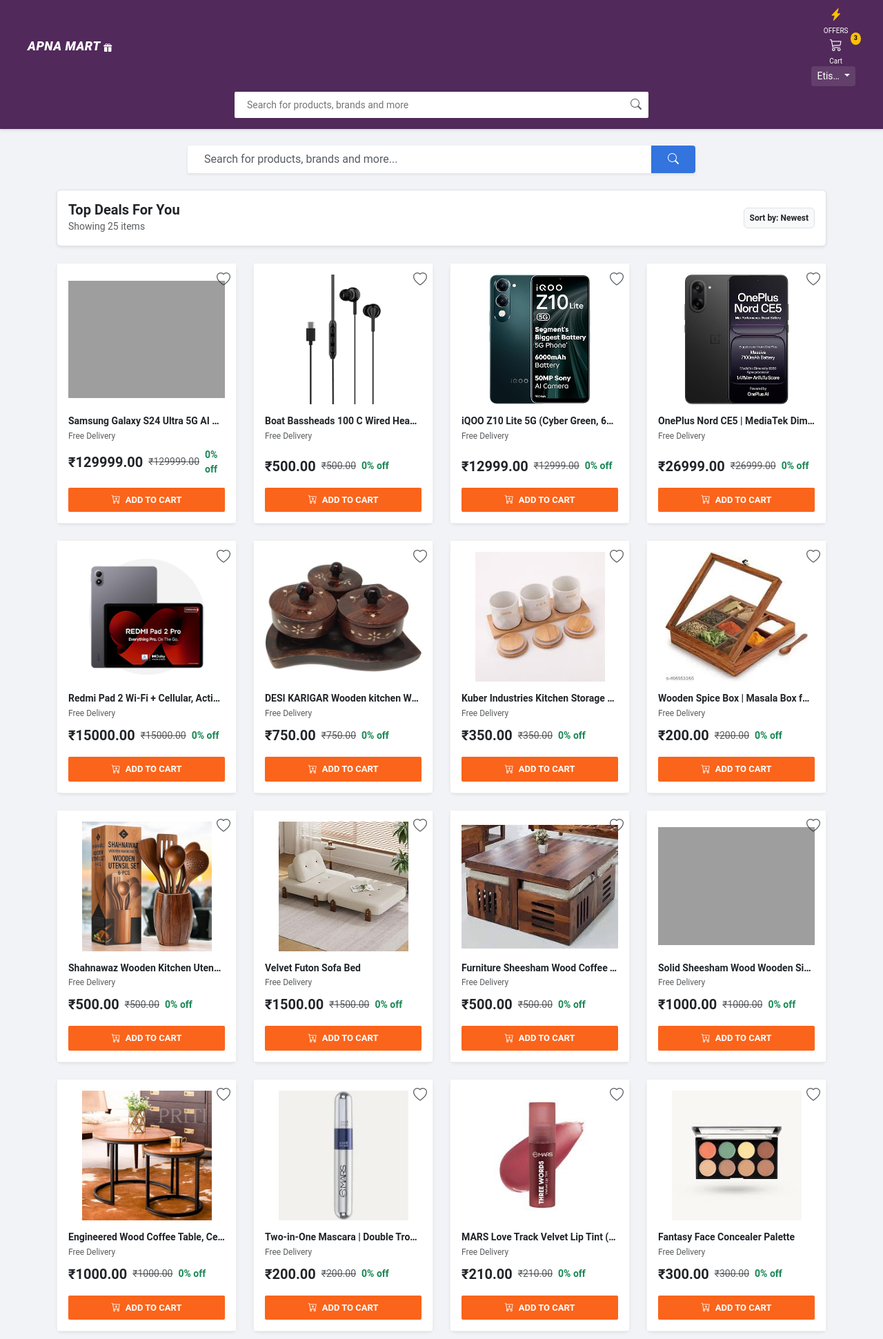
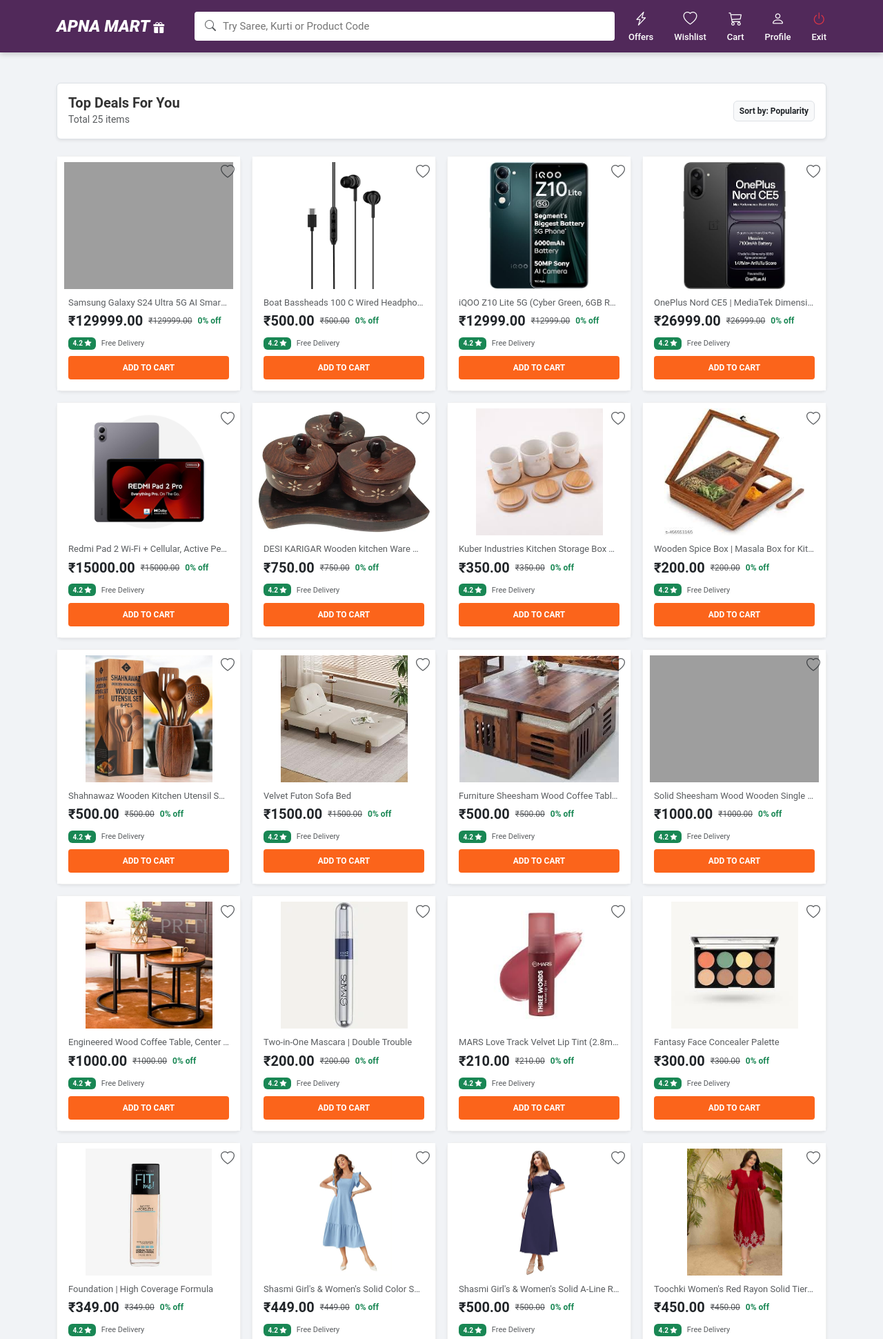
Before and after one commit to etishagodle14-a11y/shopping-website, a Django app: page /products/ in a window 1280 px wide. Shown: the top 1941 px of the page at 69% size. Run offline with Django 5.2, Linux system fonts and the light colour scheme; a user stored in the database is signed in; data comes from the database, SQL or seed files in the repository; grey boxes are pictures that could not be loaded.

Commit message:
Base layout final perfect

```diff
--- a/ebook/templates/ebook/all_products.html
+++ b/ebook/templates/ebook/all_products.html
@@ -2,16 +2,34 @@
 {% load static %}
 
 {% block content %}
-<div class="container mt-4">
-    <div class="row mb-4">
-        <div class="col-md-8 mx-auto">
+<div class="container mt-4 pb-5">
+
+    {% if request.GET.mode == 'categories' %}
+    <div class="category-section animate__animated animate__fadeIn">
+        <h5 class="fw-bold mb-4" style="color: #51295a; border-left: 4px solid #51295a; padding-left: 10px;">Shop by Category</h5>
+        <div class="row row-cols-3 row-cols-md-4 row-cols-lg-6 g-4">
+            {% for cat in categories %}
+            <div class="col text-center">
+                <a href="?category={{ cat.name }}" class="text-decoration-none text-dark">
+                    <div class="category-circle mx-auto mb-2 shadow-sm"
+                         style="width: 85px; height: 85px; border-radius: 50%; overflow: hidden; border: 2px solid #51295a; background: white; transition: 0.3s;">
+                        <img src="{{ cat.image.url }}" style="width: 100%; height: 100%; object-fit: cover;">
+                    </div>
+                    <span style="font-size: 13px; font-weight: 600; color: #333;">{{ cat.name }}</span>
+                </a>
+            </div>
+            {% endfor %}
+        </div>
+    </div>
+
+    {% else %}
+
+    <div class="row mb-4 d-md-none"> <div class="col-12">
             <form action="{% url 'all_products' %}" method="GET" class="d-flex shadow-sm">
                 <input type="text" name="q" class="form-control border-0 py-2 ps-4"
-                       placeholder="Search for products, brands and more..."
-                       value="{{ query|default:'' }}"
+                       placeholder="Search for products..." value="{{ query|default:'' }}"
                        style="border-radius: 4px 0 0 4px;">
-                <button type="submit" class="btn btn-primary px-4"
-                        style="background-color: #3374deff; border: none; border-radius: 0 4px 4px 0;">
+                <button type="submit" class="btn text-white px-4" style="background-color: #51295a; border-radius: 0 4px 4px 0;">
                     <i class="bi bi-search"></i>
                 </button>
             </form>
@@ -22,28 +40,31 @@
         <div class="col-12">
             <div class="d-flex justify-content-between align-items-center mb-4 bg-white p-3 rounded shadow-sm border">
                 <div>
-                    <h5 class="fw-bold mb-0">
-                        {% if query %} Search Results for "{{ query }}" {% else %} Top Deals For You {% endif %}
+                    <h5 class="fw-bold mb-0" style="color: #333;">
+                        {% if query %} Results for "{{ query }}"
+                        {% elif request.GET.category %} {{ request.GET.category }}
+                        {% else %} Top Deals For You {% endif %}
                     </h5>
-                    <small class="text-muted">Showing {{ products|length }} items</small>
+                    <small class="text-muted">Total {{ products|length }} items</small>
                 </div>
                 <div class="d-none d-md-block">
-                    <span class="badge bg-light text-dark border p-2">Sort by: Newest</span>
+                    <span class="badge bg-light text-dark border p-2">Sort by: Popularity</span>
                 </div>
             </div>
 
-            <div class="row row-cols-1 row-cols-sm-2 row-cols-md-3 row-cols-lg-4 g-4">
+            <div class="row row-cols-2 row-cols-md-3 row-cols-lg-4 g-3">
                 {% for product in products %}
                 <div class="col">
                     <div class="card h-100 border-0 shadow-sm product-card" style="border-radius: 8px; border: 1px solid #f0f0f0 !important;">
 
-                        <div class="p-3 bg-white d-flex align-items-center justify-content-center" style="height: 220px; position: relative;">
+                        <div class="p-2 bg-white d-flex align-items-center justify-content-center" style="height: 200px; position: relative;">
+                            <a href="{% url 'product_detail' product.id %}" class="w-100 h-100">
                                 {% if product.image %}
                                     <img src="{{ product.image.url }}" class="img-fluid h-100 w-100" style="object-fit: contain;">
                                 {% else %}
                                     <img src="https://via.placeholder.com/200" class="img-fluid h-100 w-100" style="object-fit: contain;">
                                 {% endif %}
-
+                            </a>
                             <div class="position-absolute top-0 end-0 p-2">
                                 <a href="{% url 'add_to_wishlist' product.id %}" class="text-decoration-none">
                                     <i class="bi bi-heart text-muted fs-5"></i>
@@ -51,23 +72,28 @@
                             </div>
                         </div>
 
-                        <div class="card-body d-flex flex-column pt-0 bg-white">
-                            <h6 class="text-truncate fw-bold mb-1" title="{{ product.name }}" style="font-size: 14px;">
+                        <div class="card-body d-flex flex-column pt-1 bg-white">
+                            <h6 class="text-truncate text-muted mb-1" style="font-size: 13px; font-weight: 400;">
                                 {{ product.name }}
                             </h6>
-                            <p class="small text-muted mb-2" style="font-size: 12px;">Free Delivery</p>
 
-                            <div class="mt-auto">
-                                <div class="d-flex align-items-center gap-2 mb-3">
+                            <div class="d-flex align-items-center gap-2 mb-1">
                                 <span class="fw-bold fs-5">₹{{ product.price }}</span>
                                 {% if product.old_price %}
-                                    <del class="text-muted small">₹{{ product.old_price }}</del>
-                                    <span class="text-success small fw-bold">{{ product.get_discount }}% off</span>
+                                <del class="text-muted" style="font-size: 12px;">₹{{ product.old_price }}</del>
+                                <span class="text-success fw-bold" style="font-size: 12px;">{{ product.get_discount }}% off</span>
                                 {% endif %}
                             </div>
 
-                                <a href="{% url 'add_to_cart' product.id %}" class="btn btn-primary w-100 fw-bold border-0 py-2" style="background-color: #fb641b; border-radius: 2px; font-size: 13px;">
-                                    <i class="bi bi-cart-plus me-1"></i> ADD TO CART
+                            <div class="mb-2">
+                                <span class="badge bg-success" style="font-size: 10px;">4.2 <i class="bi bi-star-fill"></i></span>
+                                <small class="text-muted ms-1" style="font-size: 11px;">Free Delivery</small>
+                            </div>
+
+                            <div class="mt-auto">
+                                <a href="{% url 'add_to_cart' product.id %}" class="btn w-100 fw-bold border-0"
+                                   style="background-color: #fb641b; color: white; border-radius: 4px; font-size: 12px; padding: 8px;">
+                                    ADD TO CART
                                 </a>
                             </div>
                         </div>
@@ -76,25 +102,25 @@
                 {% empty %}
                 <div class="col-12 text-center py-5">
                     <i class="bi bi-search fs-1 text-muted"></i>
-                    <h4 class="mt-3">Afsos! "{{ query }}" ke liye kuch nahi mila.</h4>
-                    <p class="text-muted">Kripya spelling check karein ya kuch aur search karein.</p>
-                    <a href="{% url 'all_products' %}" class="btn btn-primary mt-2">See All Products</a>
+                    <h4 class="mt-3">Afsos! Kuch nahi mila.</h4>
+                    <a href="{% url 'all_products' %}" class="btn btn-primary mt-2" style="background: #51295a; border: none;">Show All</a>
                 </div>
                 {% endfor %}
             </div>
         </div>
     </div>
+    {% endif %}
 </div>
 
 <style>
-    .product-card { transition: all 0.3s ease; }
+    .product-card { transition: all 0.2s ease-in-out; }
     .product-card:hover {
-        transform: translateY(-8px);
-        box-shadow: 0 15px 30px rgba(0,0,0,0.12) !important;
+        transform: translateY(-5px);
+        box-shadow: 0 10px 20px rgba(0,0,0,0.1) !important;
     }
-    .form-control:focus {
-        box-shadow: none;
-        border: 1px solid #2874f0;
+    .category-circle:hover {
+        transform: scale(1.05);
+        border-color: #ffc107 !important;
     }
 </style>
 {% endblock %}
--- a/ebook/templates/ebook/base.html
+++ b/ebook/templates/ebook/base.html
@@ -9,210 +9,123 @@
     <link rel="stylesheet" href="https://cdn.jsdelivr.net/npm/bootstrap-icons@1.11.1/font/bootstrap-icons.css">
 
     <style>
-        /* General Body Settings */
-        body {
-            background-color: #f1f3f6;
-            font-family: Roboto, Arial, sans-serif;
-            margin: 0;
-        }
+        body { background-color: #f1f3f6; font-family: Roboto, Arial, sans-serif; margin: 0; }
 
-        /* Purple Header Container */
+        /* Fixed Purple Header */
         .fk-navbar {
             background-color: #51295a;
-            padding: 8px 12px;
+            padding: 12px 0;
             position: sticky;
             top: 0;
             z-index: 1000;
-            box-shadow: 0 2px 4px rgba(0,0,0,0.1);
+            box-shadow: 0 2px 8px rgba(0,0,0,0.2);
         }
 
-        /* Desktop Layout Fixes (Laptop par content center rahega) */
-        @media (min-width: 992px) {
-            .fk-navbar .container {
-                max-width: 1200px;
-            }
-            .search-container {
-                max-width: 600px; /* Search bar zyada lamba nahi hoga */
-                margin: 8px auto !important; /* Center align */
-            }
-        }
-
-        .nav-top-row {
+        /* Desktop: Everything in One Line */
+        .header-flex {
             display: flex;
             align-items: center;
             justify-content: space-between;
-            width: 100%;
+            gap: 20px;
         }
 
         .logo {
-            font-size: 18px;
+            font-size: 24px;
             font-weight: 800;
             color: white;
             text-decoration: none;
             font-style: italic;
-            letter-spacing: 0.5px;
+            min-width: 180px;
         }
+
+        .search-container {
+            background: white;
+            border-radius: 4px;
+            display: flex;
+            align-items: center;
+            padding: 0 15px;
+            height: 42px;
+            flex-grow: 1;
+            max-width: 700px;
+        }
+
+        .search-input { border: none; width: 100%; outline: none; font-size: 15px; }
+
+        .header-icons { display: flex; align-items: center; gap: 30px; }
 
         .nav-icon-item {
             color: white;
             text-decoration: none;
-            display: flex;
-            flex-direction: column;
-            align-items: center;
-            font-size: 10px;
-            margin-left: 15px;
-            position: relative;
+            text-align: center;
+            font-size: 13px;
+            font-weight: 500;
+            transition: 0.3s;
         }
+        .nav-icon-item:hover { opacity: 0.8; color: #ffc107; }
+        .nav-icon-item i { font-size: 20px; display: block; margin-bottom: 2px; }
 
-        .nav-icon-item i { font-size: 18px; margin-bottom: 2px; }
-
-        /* Search Bar */
-        .search-container {
-            background: white;
-            border-radius: 2px;
-            display: flex;
-            align-items: center;
-            margin-top: 8px;
-            padding: 0 10px;
-            height: 38px;
-            width: 100%;
-        }
-
-        .search-input {
-            border: none;
-            padding: 8px;
-            width: 100%;
-            outline: none;
-            font-size: 14px;
-            background: transparent;
-        }
-
-        .badge-count {
-            position: absolute;
-            top: -5px;
-            right: -8px;
-            font-size: 9px;
-            padding: 2px 5px;
-            background-color: #ffc107;
-            color: black;
-            border-radius: 50%;
-            font-weight: bold;
-        }
-
-        /* Meesho Style Bottom Navigation (Mobile Only) */
-        .meesho-bottom-nav {
-            display: none;
+        /* Mobile Bottom Nav Bar */
+        .bottom-nav {
             position: fixed;
             bottom: 0;
-            left: 0;
-            right: 0;
-            background: #ffffff;
+            width: 100%;
+            background: white;
+            display: none;
             justify-content: space-around;
-            padding: 8px 0;
-            box-shadow: 0 -2px 10px rgba(0,0,0,0.1);
+            padding: 10px 0;
+            box-shadow: 0 -2px 15px rgba(0,0,0,0.1);
             z-index: 2000;
             border-top: 1px solid #eee;
         }
+        .bottom-nav-item { text-decoration: none; color: #666; font-size: 11px; text-align: center; }
+        .bottom-nav-item i { font-size: 22px; display: block; }
+        .bottom-nav-item.active { color: #51295a; font-weight: bold; }
 
-        .meesho-nav-item {
-            text-decoration: none;
-            color: #555;
-            display: flex;
-            flex-direction: column;
-            align-items: center;
-            font-size: 11px;
-            font-weight: 500;
-        }
+        /* Main Content Spacing */
+        .main-body { padding-top: 20px; min-height: 80vh; }
 
-        .meesho-nav-item i { font-size: 20px; margin-bottom: 2px; }
-        .meesho-nav-item.active { color: #51295a; }
-
-        /* Responsive Fixes */
-        @media (max-width: 768px) {
-            .meesho-bottom-nav { display: flex; }
-            body { padding-bottom: 70px; } /* Bottom nav ke liye space */
-            .desktop-nav-text { display: none; } /* Header ke text hide */
-            .logo { font-size: 16px; }
-            .header-icons .nav-icon-item:not(.cart-icon) { display: none; } /* Mobile header mein sirf Cart rakhte hain kyunki niche baki options hain */
+        @media (max-width: 991px) {
+            .header-icons { display: none; }
+            .bottom-nav { display: flex; }
+            body { padding-bottom: 75px; } /* Space for bottom nav */
+            .logo { font-size: 18px; min-width: auto; }
+            .main-body { padding-top: 10px; }
         }
     </style>
 </head>
 <body>
 
 <header class="fk-navbar">
-    <div class="container p-0">
-        <div class="nav-top-row">
-            <a href="/" class="logo">
-                APNA MART <i class="bi bi-gift-fill" style="font-size: 12px;"></i>
-            </a>
+    <div class="container">
+        <div class="header-flex">
+            <a href="/" class="logo">APNA MART <i class="bi bi-gift-fill" style="font-size: 16px;"></i></a>
+
+            <form action="{% url 'all_products' %}" method="GET" class="search-container">
+                <i class="bi bi-search text-muted me-2"></i>
+                <input type="text" name="q" class="search-input" placeholder="Try Saree, Kurti or Product Code">
+            </form>
 
             <div class="header-icons">
-                <a href="{% url 'offer_zone' %}" class="nav-icon-item desktop-nav-text">
-                    <i class="bi bi-lightning-charge-fill text-warning"></i>
-                    <span>OFFERS</span>
-                </a>
-
+                <a href="{% url 'offer_zone' %}" class="nav-icon-item"><i class="bi bi-lightning-charge"></i>Offers</a>
+                <a href="{% url 'view_wishlist' %}" class="nav-icon-item"><i class="bi bi-heart"></i>Wishlist</a>
+                <a href="{% url 'view_cart' %}" class="nav-icon-item"><i class="bi bi-cart3"></i>Cart</a>
                 {% if user.is_authenticated %}
-                    <a href="{% url 'view_cart' %}" class="nav-icon-item cart-icon">
-                        <i class="bi bi-cart3"></i>
-                        <span class="desktop-nav-text">Cart</span>
-                        <span class="badge-count">{{ cart_count|default:"0" }}</span>
-                    </a>
-
-                    <div class="dropdown ms-2">
-                        <button class="btn btn-sm text-white border-0 dropdown-toggle" style="background: rgba(255,255,255,0.1);" data-bs-toggle="dropdown">
-                            {{ user.username|truncatechars:5 }}
-                        </button>
-                        <ul class="dropdown-menu dropdown-menu-end shadow border-0">
-                            <li><a class="dropdown-item" href="{% url 'my_orders' %}">My Orders</a></li>
-                            <li><a class="dropdown-item" href="{% url 'logout' %}">Logout</a></li>
-                        </ul>
-                    </div>
+                <a href="{% url 'my_orders' %}" class="nav-icon-item"><i class="bi bi-person"></i>Profile</a>
+                <a href="{% url 'logout' %}" class="nav-icon-item"><i class="bi bi-power text-danger"></i>Exit</a>
                 {% else %}
-                    <a href="{% url 'login' %}" class="nav-icon-item">
-                        <i class="bi bi-person-circle"></i>
-                        <span class="desktop-nav-text">Login</span>
-                    </a>
+                <a href="{% url 'login' %}" class="nav-icon-item"><i class="bi bi-person-circle"></i>Login</a>
                 {% endif %}
             </div>
         </div>
-
-        <form action="{% url 'all_products' %}" method="GET" class="search-container">
-            <input type="text" name="q" class="search-input" placeholder="Search for products, brands and more" value="{{ request.GET.q|default:'' }}">
-            <button type="submit" class="btn p-0 border-0"><i class="bi bi-search text-muted"></i></button>
-        </form>
     </div>
 </header>
 
-<nav class="meesho-bottom-nav">
-    <a href="/" class="meesho-nav-item active">
-        <i class="bi bi-house-door"></i>
-        <span>Home</span>
-    </a>
-    <a href="{% url 'all_products' %}" class="meesho-nav-item">
-        <i class="bi bi-grid"></i>
-        <span>Categories</span>
-    </a>
-    <a href="{% url 'my_orders' %}" class="meesho-nav-item">
-        <i class="bi bi-bag-check"></i>
-        <span>Orders</span>
-    </a>
-    <a href="{% url 'view_wishlist' %}" class="meesho-nav-item">
-        <i class="bi bi-heart"></i>
-        <span>Wishlist</span>
-    </a>
+<nav class="bottom-nav">
+    <a href="/" class="bottom-nav-item"><i class="bi bi-house-door"></i>Home</a>
+    <a href="{% url 'all_products' %}?mode=categories" class="bottom-nav-item"><i class="bi bi-grid"></i>Categories</a>
+    <a href="{% url 'my_orders' %}" class="bottom-nav-item"><i class="bi bi-bag-check"></i>Orders</a>
+    <a href="{% url 'view_wishlist' %}" class="bottom-nav-item"><i class="bi bi-heart"></i>Wishlist</a>
 </nav>
-
-{% if messages %}
-    <div class="container mt-3">
-        {% for message in messages %}
-            <div class="alert alert-{{ message.tags }} alert-dismissible fade show shadow-sm" role="alert">
-                {{ message }}
-                <button type="button" class="btn-close" data-bs-dismiss="alert" aria-label="Close"></button>
-            </div>
-        {% endfor %}
-    </div>
-{% endif %}
 
 <div class="main-body">
     {% block content %}{% endblock %}
@@ -220,5 +133,13 @@
 
 <script src="https://cdn.jsdelivr.net/npm/bootstrap@5.3.0/dist/js/bootstrap.bundle.min.js"></script>
 
+<script>
+    document.querySelectorAll('.bottom-nav-item').forEach(link => {
+        if(link.href === window.location.href){
+            link.classList.add('active');
+        }
+    });
+</script>
+
 </body>
 </html>
```
Lines whose indentation alone changed are shown as unchanged.
